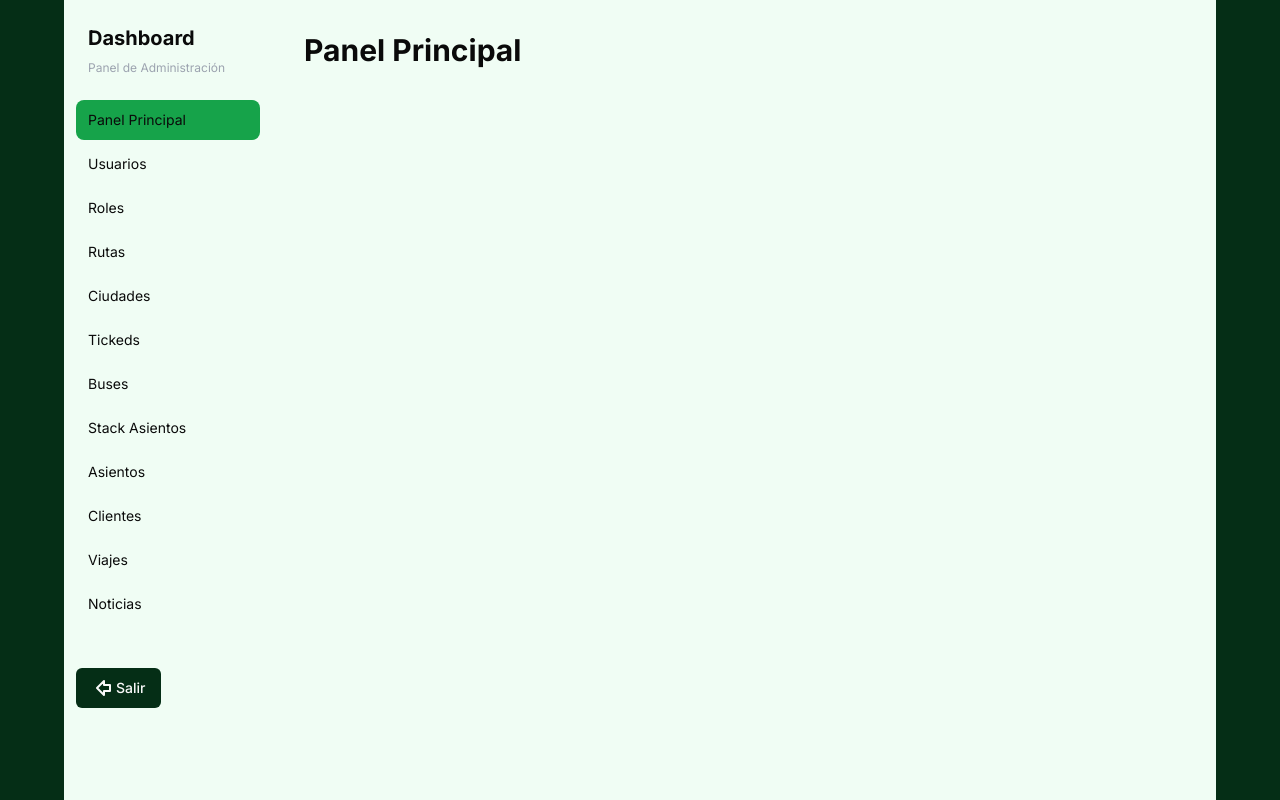
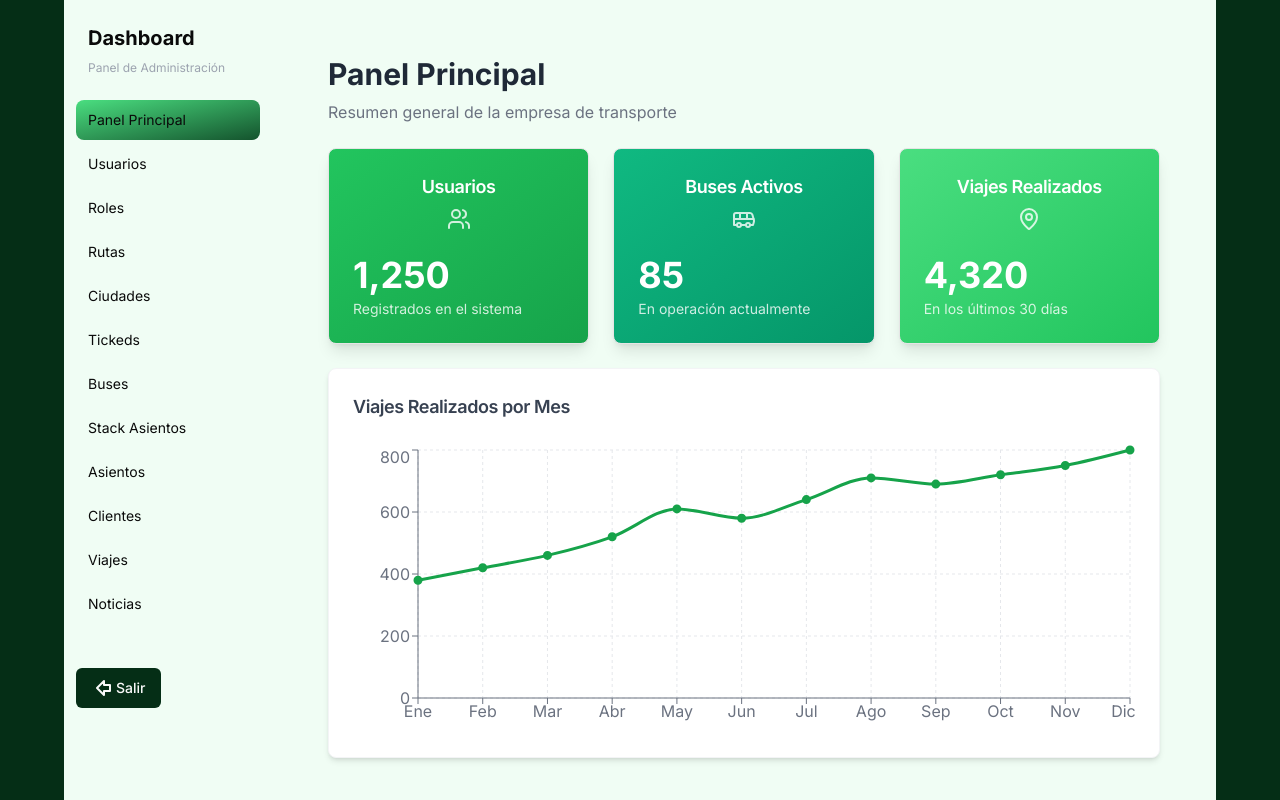
Before and after one commit to LoD-Heba/full-stack-buses, a Next.js app in the folder Frontend/: page /dashboard in a window 1280 px wide. Shown: the top 800 px of the page. Built offline with nearby package versions, Linux system fonts and the light colour scheme; sample sign-in values are in the browser's storage.

Commit message:
actualizacion de asientos con ayuda de claude

```diff
--- /dev/null
+++ b/Frontend/app/dashboard/asientos/[busId]/page.js
@@ -0,0 +1,83 @@
+"use client";
+
+import { useEffect, useState } from "react";
+import { useParams } from "next/navigation";
+import AsientoMapa from "@/components/asientos/AsientoMapa";
+
+export default function BusLayoutPage() {
+  const params = useParams();
+  const busId = params.busId;
+
+  const [busLayout, setBusLayout] = useState(null);
+  const [loading, setLoading] = useState(true);
+  const [error, setError] = useState(null);
+
+  useEffect(() => {
+    const fetchBusLayout = async () => {
+      try {
+        const response = await fetch(
+          `${process.env.NEXT_PUBLIC_API_URL}/buses/${busId}/layout}`
+        );
+
+        if (!response.ok) {
+          throw new Error("Error al cargar el layout del bus");
+        }
+
+        const data = await response.json();
+        setBusLayout(data);
+      } catch (err) {
+        setError(err.message);
+      } finally {
+        setLoading(false);
+      }
+    };
+
+    if (busId) {
+      fetchBusLayout();
+    }
+  }, [busId]);
+
+  if (loading) {
+    return (
+      <div className="min-h-screen bg-gray-50 flex items-center justify-center">
+        <div className="text-center">
+          <div className="animate-spin rounded-full h-16 w-16 border-b-2 border-blue-600 mx-auto"></div>
+          <p className="mt-4 text-gray-600">Cargando mapa de asientos...</p>
+        </div>
+      </div>
+    );
+  }
+
+  if (error) {
+    return (
+      <div className="min-h-screen bg-gray-50 flex items-center justify-center">
+        <div className="text-center">
+          <div className="text-red-500 text-6xl mb-4">⚠️</div>
+          <h2 className="text-2xl font-bold text-gray-900 mb-2">Error</h2>
+          <p className="text-gray-600">{error}</p>
+        </div>
+      </div>
+    );
+  }
+
+  if (!busLayout) {
+    return (
+      <div className="min-h-screen bg-gray-50 flex items-center justify-center">
+        <p className="text-gray-600">No se encontró información del bus.</p>
+      </div>
+    );
+  }
+
+  return (
+    <div className="min-h-screen bg-gray-50 py-8">
+      <div className="max-w-7xl mx-auto px-4 sm:px-6 lg:px-8">
+        <AsientoMapa
+          busLayout={busLayout}
+          occupiedSeats={[]} // Obtener asientos ocupados del viaje
+          onSeatSelect={(seats) => console.log("Seleccionados:", seats)}
+          maxSelection={4}
+        />
+      </div>
+    </div>
+  );
+}
--- a/Frontend/app/dashboard/noticias/page.jsx
+++ b/Frontend/app/dashboard/noticias/page.jsx
@@ -170,21 +170,21 @@ export default function DashboardNoticias() {
       ) : (
         <div className="bg-white rounded-lg shadow overflow-hidden">
           <table className="min-w-full divide-y divide-gray-200">
-            <thead className="bg-gray-50">
+            <thead className="bg-gradient-to-br from-emerald-500 to-emerald-600">
               <tr>
-                <th className="px-6 py-3 text-left text-xs font-medium text-gray-500 uppercase tracking-wider">
+                <th className="px-6 py-3 text-left text-xs font-medium text-white uppercase tracking-wider">
                   Imagen
                 </th>
-                <th className="px-6 py-3 text-left text-xs font-medium text-gray-500 uppercase tracking-wider">
+                <th className="px-6 py-3 text-left text-xs font-medium text-white uppercase tracking-wider">
                   Título
                 </th>
-                <th className="px-6 py-3 text-left text-xs font-medium text-gray-500 uppercase tracking-wider">
+                <th className="px-6 py-3 text-left text-xs font-medium text-white uppercase tracking-wider">
                   Autor
                 </th>
-                <th className="px-6 py-3 text-left text-xs font-medium text-gray-500 uppercase tracking-wider">
+                <th className="px-6 py-3 text-left text-xs font-medium text-white uppercase tracking-wider">
                   Fecha
                 </th>
-                <th className="px-6 py-3 text-right text-xs font-medium text-gray-500 uppercase tracking-wider">
+                <th className="px-6 py-3 text-right text-xs font-medium text-white uppercase tracking-wider">
                   Acciones
                 </th>
               </tr>
--- a/Frontend/app/dashboard/page.jsx
+++ b/Frontend/app/dashboard/page.jsx
@@ -1,18 +1,116 @@
 'use client';
 
 import { Card, CardContent, CardHeader, CardTitle } from '@/components/ui/card';
-import { Users, Bus, DollarSign, ShoppingCart, TrendingUp, TrendingDown } from 'lucide-react';
+import { Users, Bus, MapPin } from 'lucide-react';
 import ProtectedRoute from '@/components/ProtectedRoute';
+import {
+  LineChart,
+  Line,
+  XAxis,
+  YAxis,
+  CartesianGrid,
+  Tooltip,
+  ResponsiveContainer,
+} from 'recharts';
+
+const data = [
+  { mes: 'Ene', viajes: 380 },
+  { mes: 'Feb', viajes: 420 },
+  { mes: 'Mar', viajes: 460 },
+  { mes: 'Abr', viajes: 520 },
+  { mes: 'May', viajes: 610 },
+  { mes: 'Jun', viajes: 580 },
+  { mes: 'Jul', viajes: 640 },
+  { mes: 'Ago', viajes: 710 },
+  { mes: 'Sep', viajes: 690 },
+  { mes: 'Oct', viajes: 720 },
+  { mes: 'Nov', viajes: 750 },
+  { mes: 'Dic', viajes: 800 },
+];
 
 export default function DashboardPage() {
-
   return (
     <ProtectedRoute requireRole="admin">
-    <div>
-      <div className="mb-8">
-        <h1 className="text-3xl font-bold mb-2">Panel Principal</h1>
+      <div className="p-6 space-y-6">
+        {/* Encabezado */}
+        <div className="mb-4">
+          <h1 className="text-3xl font-bold text-gray-800 mb-2">
+            Panel Principal
+          </h1>
+          <p className="text-gray-500">
+            Resumen general de la empresa de transporte
+          </p>
+        </div>
+
+        {/* Tarjetas de estadísticas */}
+        <div className="grid gap-6 md:grid-cols-3">
+          <Card className="bg-gradient-to-br from-green-500 to-green-600 text-white shadow-lg hover:shadow-xl transition">
+            <CardHeader className="flex items-center justify-between">
+              <CardTitle className="text-lg font-semibold">Usuarios</CardTitle>
+              <Users className="w-6 h-6 opacity-80" />
+            </CardHeader>
+            <CardContent>
+              <p className="text-4xl font-bold">1,250</p>
+              <p className="text-sm opacity-80 mt-1">Registrados en el sistema</p>
+            </CardContent>
+          </Card>
+
+          <Card className="bg-gradient-to-br from-emerald-500 to-emerald-600 text-white shadow-lg hover:shadow-xl transition">
+            <CardHeader className="flex items-center justify-between">
+              <CardTitle className="text-lg font-semibold">Buses Activos</CardTitle>
+              <Bus className="w-6 h-6 opacity-80" />
+            </CardHeader>
+            <CardContent>
+              <p className="text-4xl font-bold">85</p>
+              <p className="text-sm opacity-80 mt-1">En operación actualmente</p>
+            </CardContent>
+          </Card>
+
+          <Card className="bg-gradient-to-br from-green-400 to-green-500 text-white shadow-lg hover:shadow-xl transition">
+            <CardHeader className="flex items-center justify-between">
+              <CardTitle className="text-lg font-semibold">Viajes Realizados</CardTitle>
+              <MapPin className="w-6 h-6 opacity-80" />
+            </CardHeader>
+            <CardContent>
+              <p className="text-4xl font-bold">4,320</p>
+              <p className="text-sm opacity-80 mt-1">En los últimos 30 días</p>
+            </CardContent>
+          </Card>
+        </div>
+
+        {/* Gráfico de viajes */}
+        <Card className="shadow-md border border-gray-100">
+          <CardHeader>
+            <CardTitle className="text-lg font-semibold text-gray-700">
+              Viajes Realizados por Mes
+            </CardTitle>
+          </CardHeader>
+          <CardContent>
+            <div className="h-72">
+              <ResponsiveContainer width="100%" height="100%">
+                <LineChart data={data}>
+                  <CartesianGrid strokeDasharray="3 3" stroke="#e5e7eb" />
+                  <XAxis dataKey="mes" stroke="#6b7280" />
+                  <YAxis stroke="#6b7280" />
+                  <Tooltip
+                    contentStyle={{
+                      backgroundColor: '#f9fafb',
+                      border: '1px solid #d1d5db',
+                    }}
+                  />
+                  <Line
+                    type="monotone"
+                    dataKey="viajes"
+                    stroke="#16a34a"
+                    strokeWidth={3}
+                    dot={{ fill: '#16a34a' }}
+                  />
+                </LineChart>
+              </ResponsiveContainer>
+            </div>
+          </CardContent>
+        </Card>
       </div>
-    </div>
-     </ProtectedRoute>
+    </ProtectedRoute>
   );
 }
--- a/Frontend/package.json
+++ b/Frontend/package.json
@@ -68,7 +68,7 @@
     "react-icons": "^5.5.0",
     "react-resizable-panels": "^2.1.3",
     "react-use": "^17.6.0",
-    "recharts": "^2.12.7",
+    "recharts": "^2.15.4",
     "sonner": "^1.5.0",
     "tailwind-merge": "^2.5.2",
     "tailwindcss": "^3.3.3",
--- a/Frontend/src/components/DashboardSidebar.jsx
+++ b/Frontend/src/components/DashboardSidebar.jsx
@@ -41,7 +41,7 @@ export default function DashboardSidebar() {
                 key={item.href}
                 href={item.href}
                 className={`flex items-center gap-3 px-3 py-2.5 rounded-lg mb-1 transition-colors ${
-                  isActive ? "bg-green-600" : " hover:bg-green-50"
+                  isActive ? "bg-gradient-to-br from-green-400 to-green-900" : " hover:bg-green-50"
                 }`}
               >
                 <span className="text-sm">{item.label}</span>
--- a/Frontend/src/components/DataTable.jsx
+++ b/Frontend/src/components/DataTable.jsx
@@ -61,11 +61,11 @@ export default function DataTable({
       <div className="border rounded-lg overflow-hidden bg-white">
         <Table>
           <TableHeader>
-            <TableRow>
+            <TableRow className="bg-gradient-to-br from-emerald-500 to-emerald-600">
               {columns.map((column) => (
-                <TableHead key={column.key}>{column.label}</TableHead>
+                <TableHead key={column.key} className="text-white">{column.label}</TableHead>
               ))}
-              <TableHead className="text-right">Acciones</TableHead>
+              <TableHead className="text-right text-white">Acciones</TableHead>
             </TableRow>
           </TableHeader>
           <TableBody>
--- a/Frontend/tsconfig.json
+++ b/Frontend/tsconfig.json
@@ -22,6 +22,6 @@
       "@/*": ["./*"]
     }
   },
-  "include": ["next-env.d.ts", "**/*.ts", "**/*.tsx", ".next/types/**/*.ts", "app/dashboard/usuarios/components/user-form.js", "app/dashboard/usuarios/api/api-users.js"],
+  "include": ["next-env.d.ts", "**/*.ts", "**/*.tsx", ".next/types/**/*.ts", "app/dashboard/usuarios/components/user-form.js", "app/dashboard/usuarios/api/api-users.js", "app/dashboard/asientos/[busId]/page.js"],
   "exclude": ["node_modules"]
 }
```
Also changed, not shown: Frontend/app/dashboard/viajes/[tripId/asientos/page.js (added, +77 -0 lines), Frontend/app/dashboard/asientos/[busId]/page.tsx (deleted), 1 other file (tests, documents, lock files or other folders).
